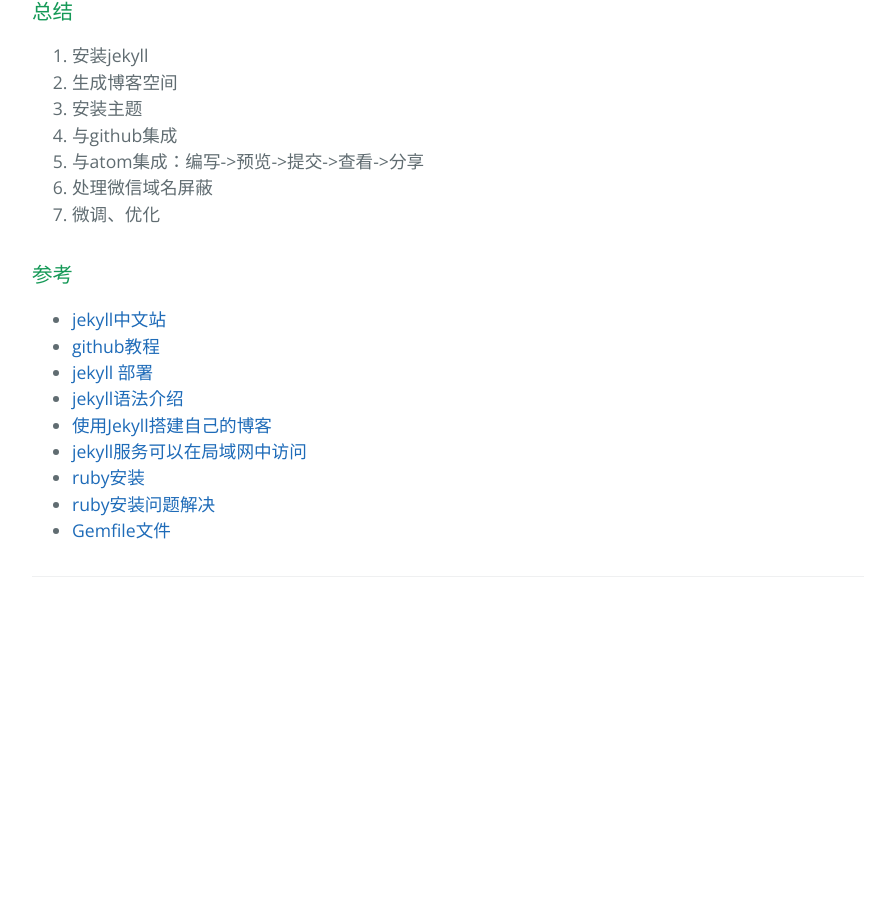
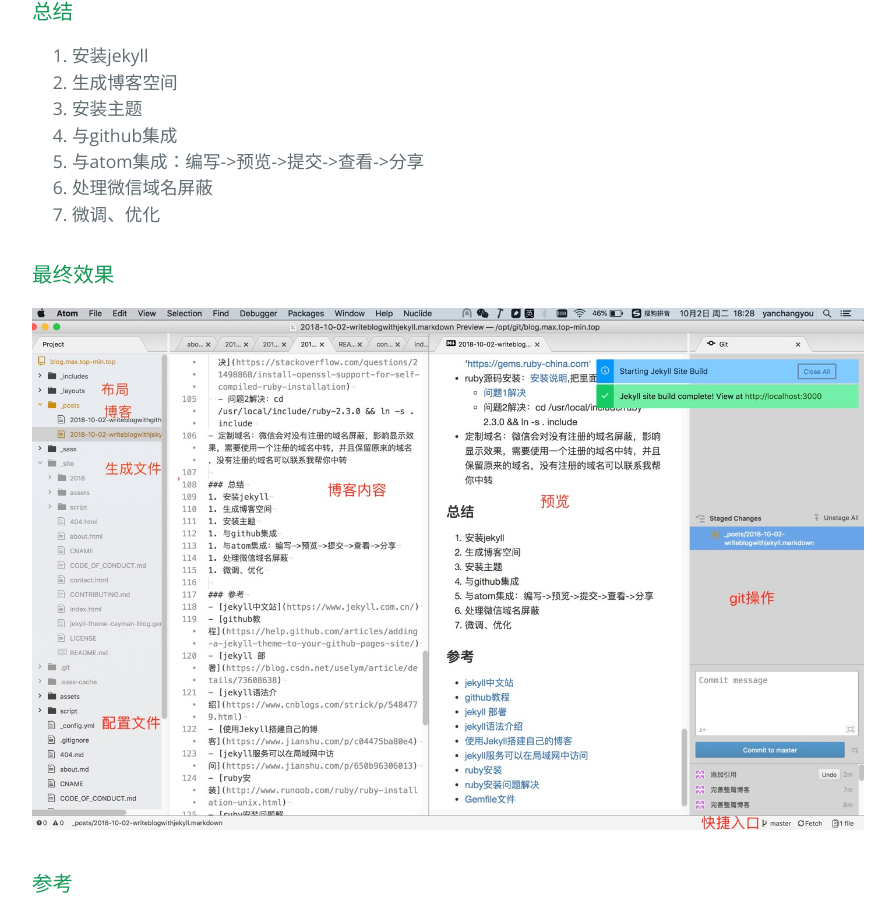
Before and after one commit to shangqianliu/jekyll.321zou.com, a Jekyll site: the page built from _posts/2018-10-02-writeblogwithjekyll.markdown, in a window 1280 px wide and 900 px high, scrolled down 3454 px. Shown: the whole window, without its empty margins (192-1087 px from the left). Built offline with Jekyll 4.4.1, drawn with Linux system fonts in a browser that asks for light colours; comment, search, counter and statistics services are not loaded; before the commit the page ends 4111 px from its top, so only the background shows below that.

Commit message:
添加整体效果图

```diff
--- a/_posts/2018-10-02-writeblogwithjekyll.markdown
+++ b/_posts/2018-10-02-writeblogwithjekyll.markdown
@@ -105,7 +105,6 @@ layout: post
   - 问题2解决：cd /usr/local/include/ruby-2.3.0 && ln -s . include
 - 定制域名：微信会对没有注册的域名屏蔽，影响显示效果，需要使用一个注册的域名中转，并且保留原来的域名，没有注册的域名可以联系我帮你中转
 
-
 ### 总结
 1. 安装jekyll
 1. 生成博客空间
@@ -114,6 +113,9 @@ layout: post
 1. 与atom集成：编写->预览->提交->查看->分享
 1. 处理微信域名屏蔽
 1. 微调、优化
+
+### 最终效果
+![整体效果](/assets/img/github-blog.jpg)
 
 ### 参考
 - [jekyll中文站](https://www.jekyll.com.cn/)
```
Also changed, not shown: assets/img/github-blog.jpg (added).
